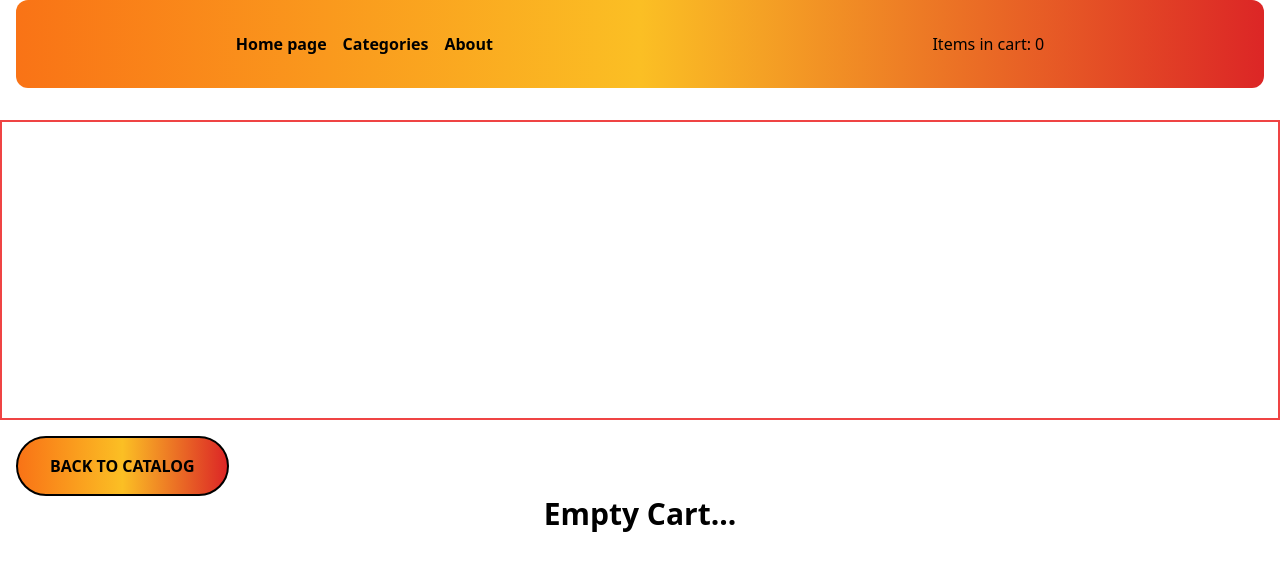
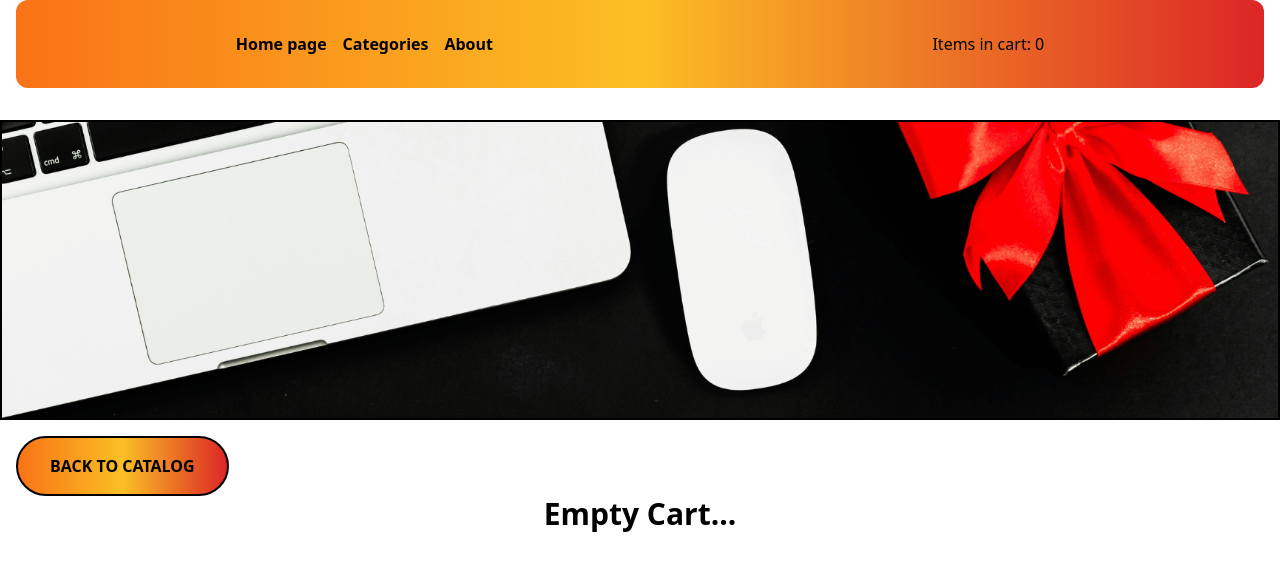
Before and after one commit to MateuszKuruc/vue-shopping-cart, a Vue app: page /cart in a window 1280 px wide. Shown: the top 570 px of the page. Built offline with nearby package versions, Linux system fonts and the light colour scheme.

Commit message:
add hero section

```diff
--- a/src/components/NavBar.vue
+++ b/src/components/NavBar.vue
@@ -12,7 +12,9 @@
       <p>Items in cart: {{ itemsTotal }}</p>
     </div>
   </nav>
-  <div class="border-2 border-red-500 h-[300px] w-[100%]"></div>
+  <div class="border-2 border-black h-[300px] w-[100%]">
+    <img class="h-full w-full object-cover" src="/public/hero.png" alt="" />
+  </div>
 </template>
 
 <script setup>
```
Also changed, not shown: public/hero.png (added).
